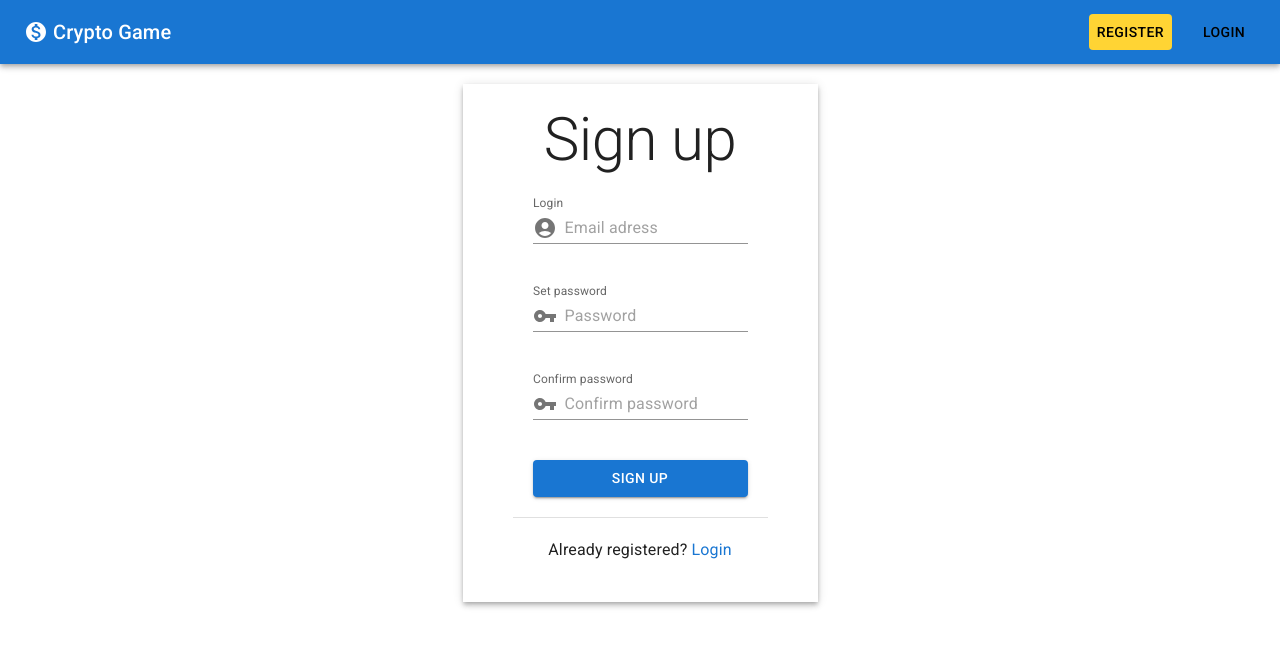
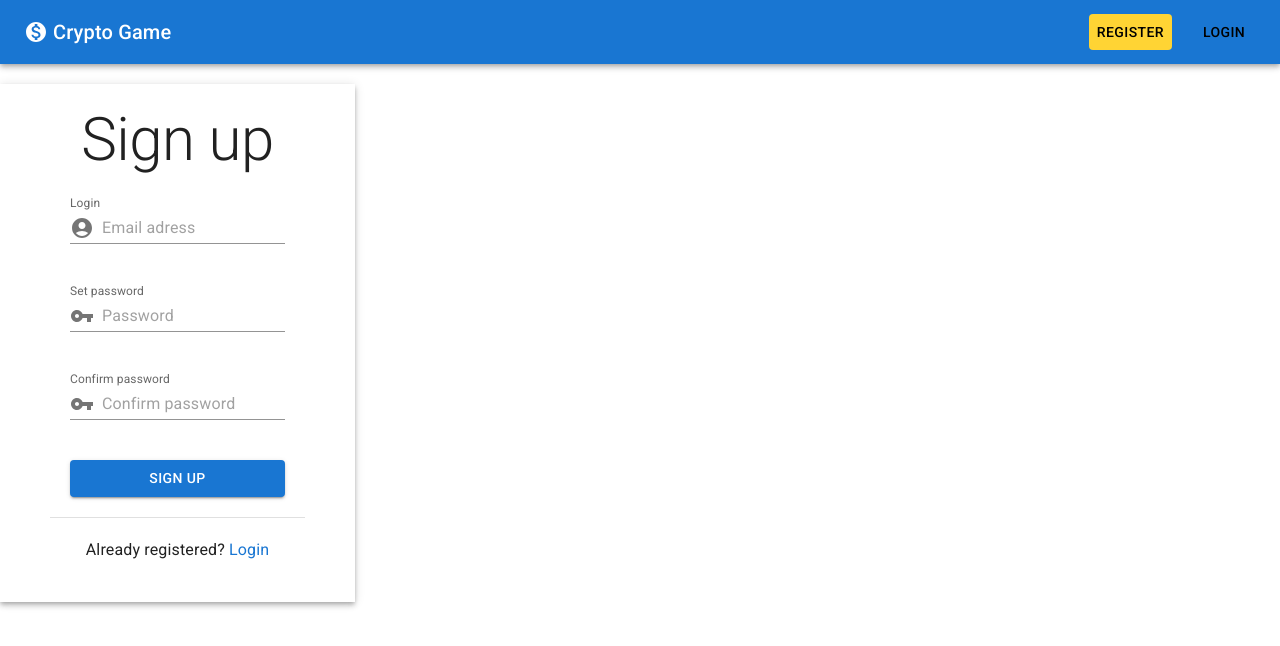
Before and after one commit to hffxx/cryptoapp, a React (Create React App) app in the folder frontend/: page /signup in a window 1280 px wide. Shown: the top 646 px of the page. Built offline with nearby package versions, Linux system fonts and the light colour scheme.

Commit message:
fix: grid style

```diff
--- a/frontend/src/components/Navbar.js
+++ b/frontend/src/components/Navbar.js
@@ -47,7 +47,12 @@ function Navbar() {
     <Box>
       <AppBar position="static">
         <Toolbar sx={styles.toolbar}>
-          <Typography variant="h6" component="div" sx={styles.logo}>
+          <Typography
+            variant="h6"
+            component="div"
+            sx={styles.logo}
+            onClick={() => handleClick("/")}
+          >
             <MonetizationOnIcon />
             Crypto Game
           </Typography>
--- a/frontend/src/components/SignUp.js
+++ b/frontend/src/components/SignUp.js
@@ -20,7 +20,6 @@ const styles = {
     display: "flex",
     flexDirection: "column",
     padding: "20px 50px ",
-    margin: "20px auto",
   },
   item: {
     margin: "20px",
@@ -35,7 +34,7 @@ const styles = {
 
 function SignUp() {
   return (
-    <Grid container>
+    <Grid container sx={{ margin: "20px auto" }}>
       <Paper square elevation={4} sx={styles.paper}>
         <Typography variant="h2">Sign up</Typography>
         <FormControl>
```
